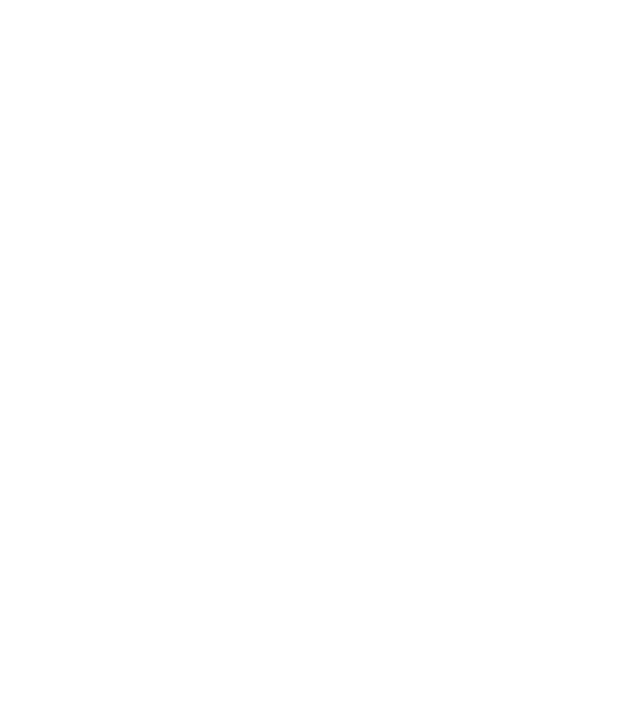
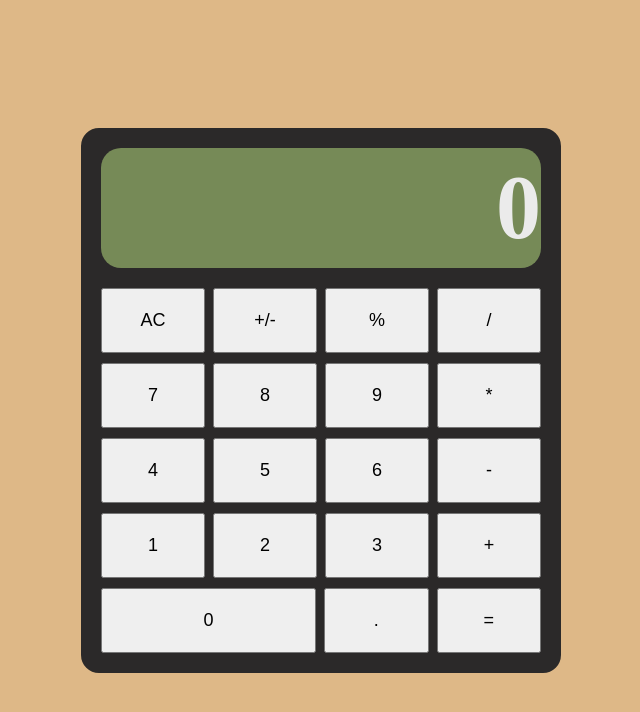
Before and after one commit to Bokeron8/odin_project, a plain HTML site: page javascript/calculator/index.html in a window 1280 px wide. Shown: the whole page, without its empty margins (319-959 px from the left). Drawn offline with Linux system fonts and the light colour scheme.

Commit message:
Finish basic calculator html and css

```diff
--- a/javascript/calculator/index.html
+++ b/javascript/calculator/index.html
@@ -4,9 +4,46 @@
     <meta charset="UTF-8">
     <meta http-equiv="X-UA-Compatible" content="IE=edge">
     <meta name="viewport" content="width=device-width, initial-scale=1.0">
+    <script src="script.js"></script>
+    <link rel="stylesheet" href="style.css">
     <title>Cool Calculator!</title>
 </head>
 <body>
-
+    <div class="calculator">
+        <div class="display">
+            <h1>0</h1>
+        </div>
+        <div class="btn-grid">
+            <div class="first row">
+                <button class="AC-btn">AC</button>
+                <button class="plus-minus-btn">+/-</button>
+                <button class="percentage-btn">%</button>
+                <button class="division-btn">/</button>
+            </div>
+            <div class="second row">
+                <button class="seven-btn">7</button>
+                <button class="eight-btn">8</button>
+                <button class="nine-btn">9</button>
+                <button class="product-btn">*</button>
+            </div>
+            <div class="third row">
+                <button class="four-btn">4</button>
+                <button class="five-btn">5</button>
+                <button class="six-btn">6</button>
+                <button class="subtract-btn">-</button>
+            </div>
+            <div class="fourth row">
+                <button class="one-btn">1</button>
+                <button class="two-btn">2</button>
+                <button class="three-btn">3</button>
+                <button class="plus-btn">+</button>
+            </div>
+            <div class="fifth row">
+                <button class="zero-btn">0</button>
+                <button class="dot-btn">.</button>
+                <button class="equal-btn">=</button>
+            </div>
+        </div>
+    </div>
 </body>
 </html>
--- a/javascript/calculator/style.css
+++ b/javascript/calculator/style.css
@@ -0,0 +1,50 @@
+*{
+    box-sizing: border-box;
+    padding: 0;
+    margin: 0;
+}
+body{
+    display: flex;
+    justify-content: center;
+    align-items: center;
+    height: 100vh;
+    background-color: burlywood;
+}
+.calculator{
+    width: 480px;
+    background-color: rgb(43, 41, 41);
+    border: 20px rgb(43, 41, 41) solid;
+    border-radius: 18px;
+    gap: 120px;
+}
+.display{
+    display: flex;
+    justify-content: end;
+    align-items: center;
+    color: rgb(235, 235, 235);
+    height: 120px;
+    background-color: rgb(118, 138, 87);
+    border-radius: 20px;
+    margin-bottom: 20px;
+}
+.btn-grid{
+    gap: 10px;
+    display: grid;
+}
+.row{
+    display: grid;
+    gap: 8px;
+    grid-auto-flow: column;
+    grid-template-columns: 1fr 1fr 1fr 1fr;
+}
+.row button{
+    padding: 20px;
+    width: 100%;
+    font-size: 18px;
+}
+.fifth.row{
+    grid-template-columns: 215px 1fr 1fr;
+}
+h1{
+   font-size: 90px;
+}
```
